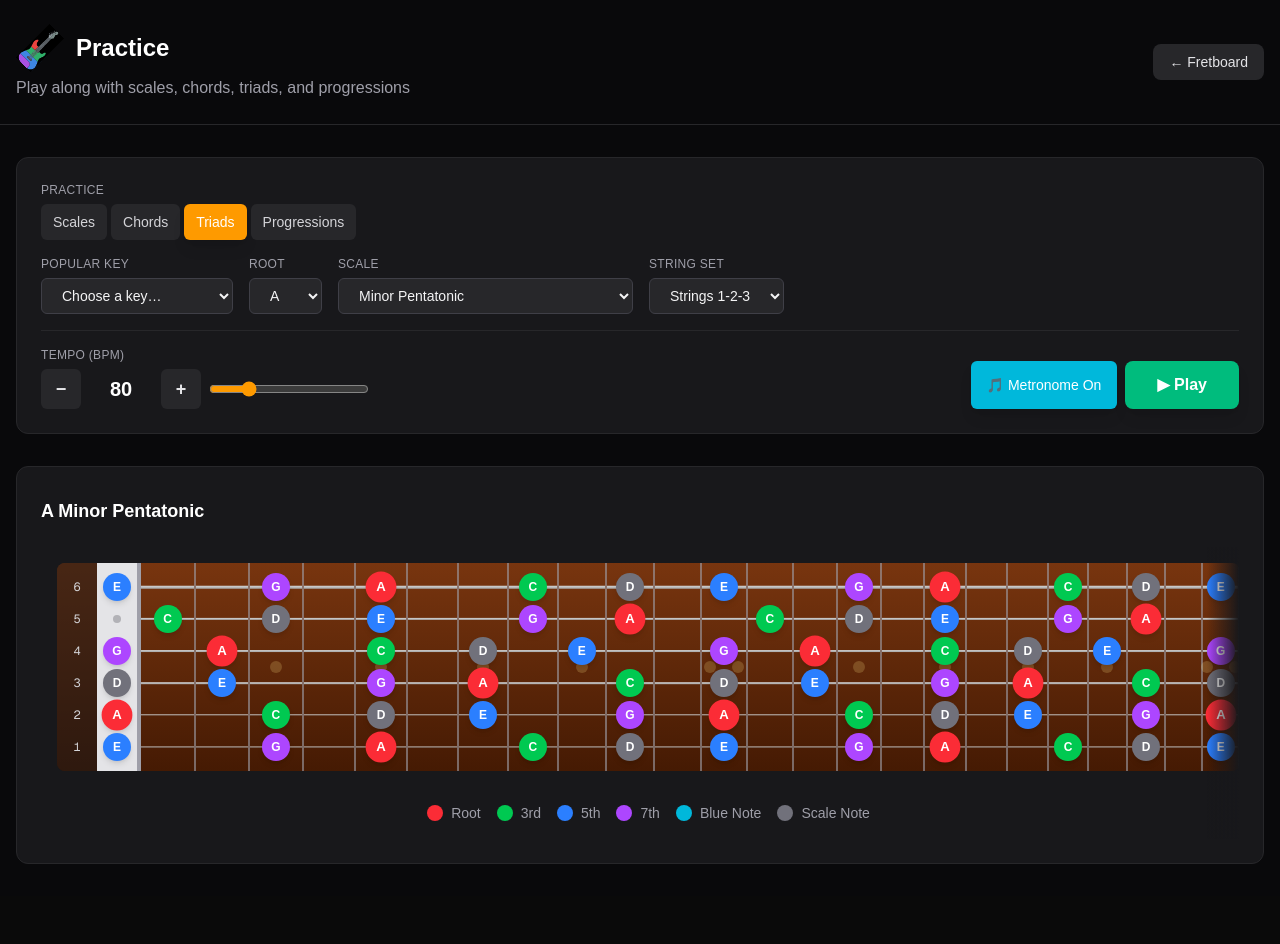
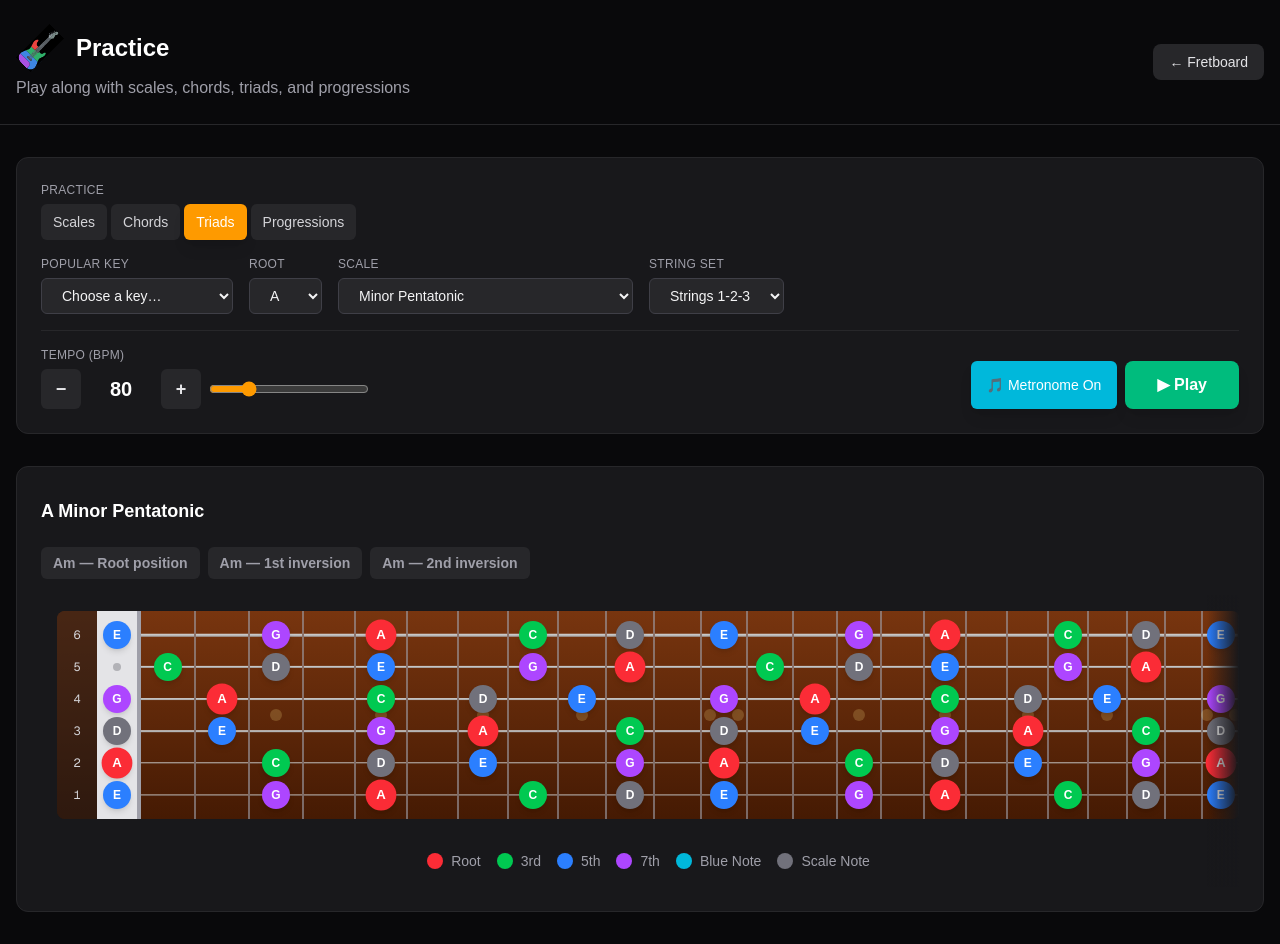
Before and after one commit to jarrodmedrano/guitar-fretboard, a Next.js app: page /practice in a window 1280 px wide. Both pictures are taken after a click on the tab "Triads". Before the commit the page ends 896 px from the top, so only its background shows below. Built offline with nearby package versions, Linux system fonts and the light colour scheme.

Commit message:
label chords

```diff
--- a/src/app/practice/page.tsx
+++ b/src/app/practice/page.tsx
@@ -19,6 +19,8 @@ export default function PracticePage() {
     metronomeOn,
     isPlaying,
     tuning,
+    steps,
+    currentStep,
     activeNotes,
     currentLabel,
     triadStringSets,
@@ -112,6 +114,24 @@ export default function PracticePage() {
               </span>
             )}
           </div>
+
+          {/* Progression map: every chord in the loop, highlighting the one sounding now */}
+          {(mode === 'progression' || mode === 'triad') && steps.length > 0 && (
+            <div className="flex flex-wrap gap-2 mb-4" aria-label="Progression chords">
+              {steps.map((step, index) => (
+                <span
+                  key={`${step.label}-${index}`}
+                  className={
+                    currentStep === index
+                      ? 'px-3 py-1.5 rounded-md text-sm font-semibold bg-amber-500 text-white shadow-lg scale-105 transition-all'
+                      : 'px-3 py-1.5 rounded-md text-sm font-semibold bg-zinc-800 text-zinc-400 transition-all'
+                  }
+                >
+                  {step.label}
+                </span>
+              ))}
+            </div>
+          )}
           <Fretboard
             rootNote={rootNote}
             scale={scale}
--- a/src/lib/practice-sequence.ts
+++ b/src/lib/practice-sequence.ts
@@ -7,7 +7,7 @@ import {
   getChordQuality,
   getChordVoicing,
   getNoteAtFret,
-  getProgressionChordName,
+  getProgressionChordAt,
   getProgressionChordVoicing,
   getRootFret,
   isNoteInScale,
@@ -48,6 +48,14 @@ const INVERSION_LABELS: Record<Inversion, string> = {
   0: 'Root position',
   1: '1st inversion',
   2: '2nd inversion',
+}
+
+const ROMAN_NUMERALS = ['I', 'II', 'III', 'IV', 'V', 'VI', 'VII']
+
+// Roman numeral for a progression chord: uppercase for major, lowercase for minor
+export function getRomanNumeral(degree: number, quality: 'major' | 'minor'): string {
+  const numeral = ROMAN_NUMERALS[(degree - 1) % ROMAN_NUMERALS.length] ?? String(degree)
+  return quality === 'minor' ? numeral.toLowerCase() : numeral
 }
 
 function getPositionWindow(
@@ -157,15 +165,17 @@ function buildProgressionSteps(opts: PracticeSequenceOptions): PracticeStep[] {
 
   return degrees.reduce<PracticeStep[]>((steps, _degree, index) => {
     const voicing = getProgressionChordVoicing(rootNote, scale, index, progression, tuning)
-    if (!voicing) return steps
+    const chord = getProgressionChordAt(rootNote, scale, index, progression)
+    if (!voicing || !chord) return steps
 
+    const chordName = `${chord.root}${chord.quality === 'minor' ? 'm' : ''}`
     return [
       ...steps,
       {
         notes: voicingToNotes(voicing),
         durationBeats: 4,
         strum: true,
-        label: getProgressionChordName(rootNote, scale, index, progression),
+        label: `${getRomanNumeral(chord.degree, chord.quality)} — ${chordName}`,
       },
     ]
   }, [])
```
Also changed, not shown: 1 other file (tests, documents, lock files or other folders).
